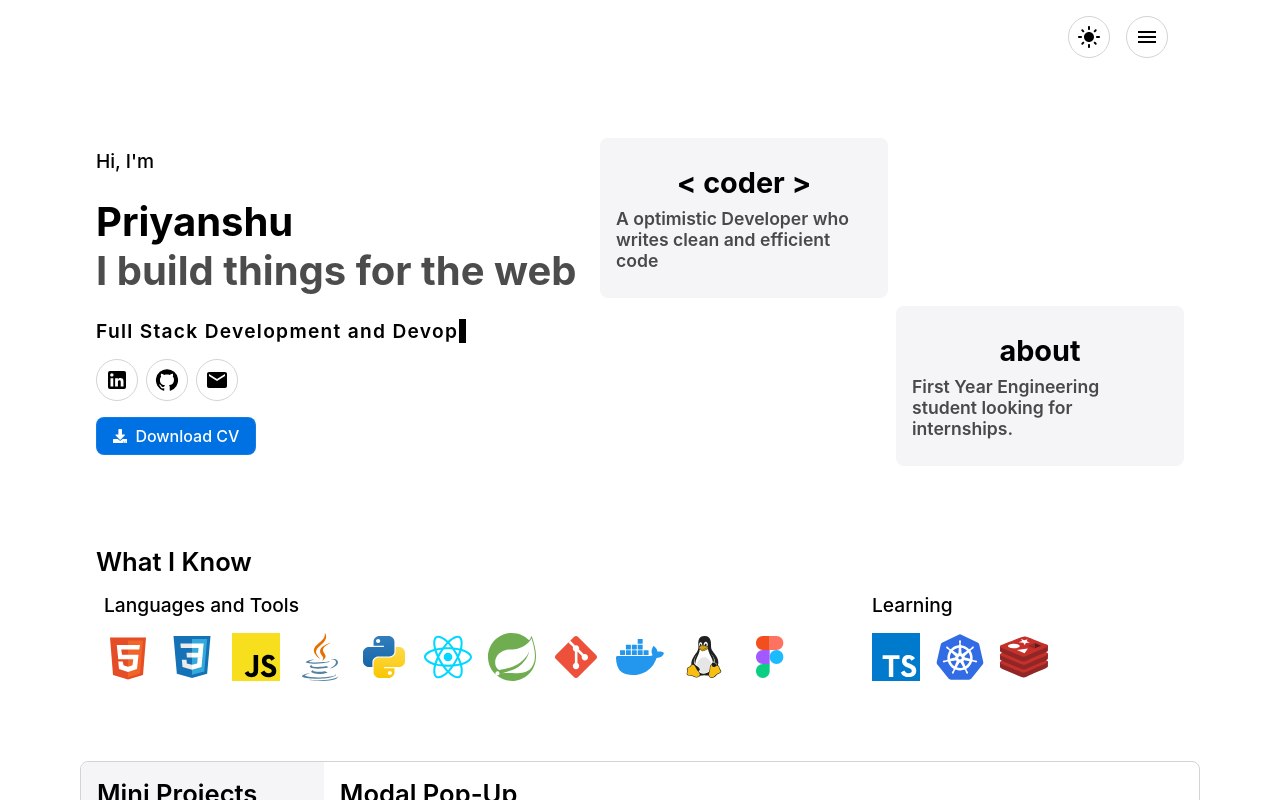
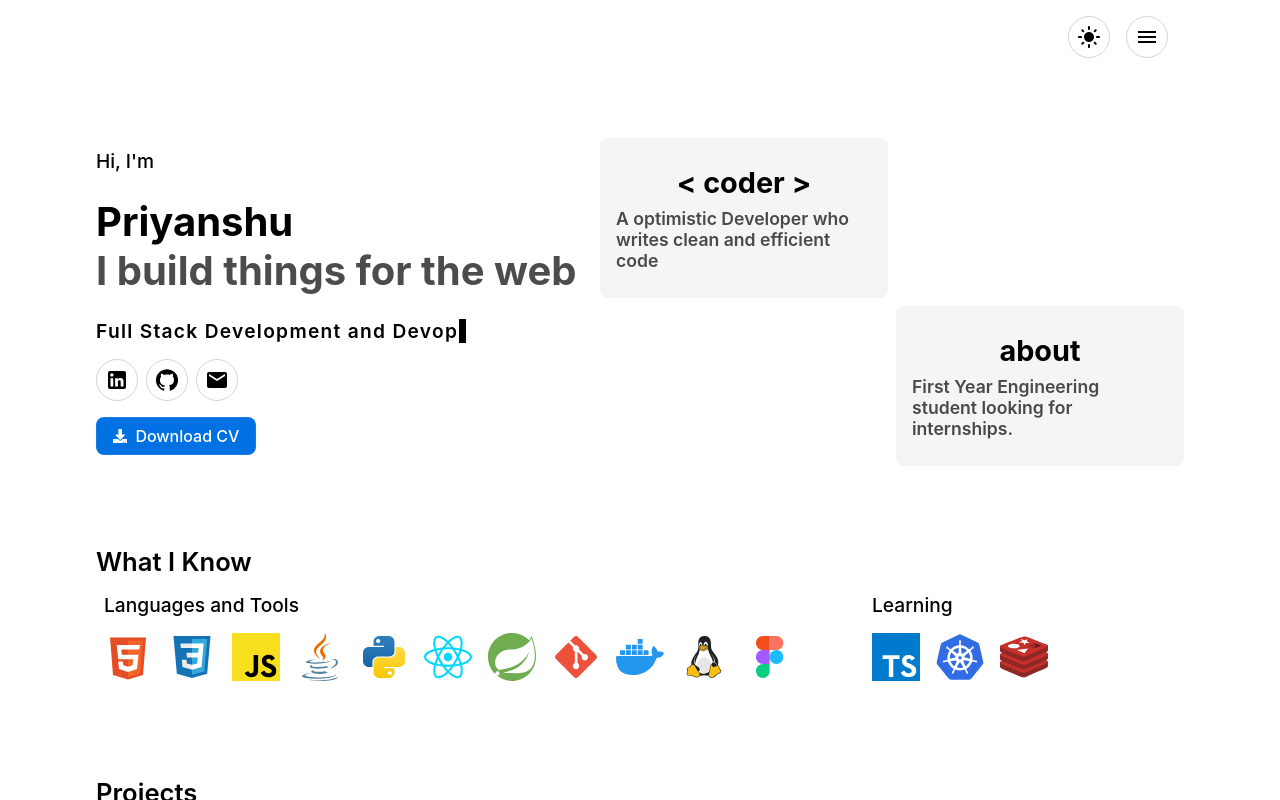
Before and after one commit to priyanshu16095/portfolio, a React (Vite) app: page / in a window 1280 px wide. Built offline with nearby package versions, Linux system fonts and the light colour scheme.

Commit message:
new commit

```diff
--- a/src/components/Home.jsx
+++ b/src/components/Home.jsx
@@ -16,10 +16,10 @@ function Home() {
         <Navbar />
         <Hero />
         <WhatIKnow />
-        {/* <div className={showAnimation ? 'block' : ''}><Projects /></div>
-        <div className={showAnimation ? 'block' : ''}><MiniProjects /></div>
-        <div className={showAnimation ? 'block' : ''}><Contact /></div>
-        <Projects /> */}
+        {/* <div className={showAnimation ? 'block' : ''}><Projects /></div> */}
+        {/* <div className={showAnimation ? 'block' : ''}><MiniProjects /></div> */}
+        {/* <div className={showAnimation ? 'block' : ''}><Contact /></div> */}
+        <Projects />
         <MiniProjects />
         <Contact />
         <Footer />
```
